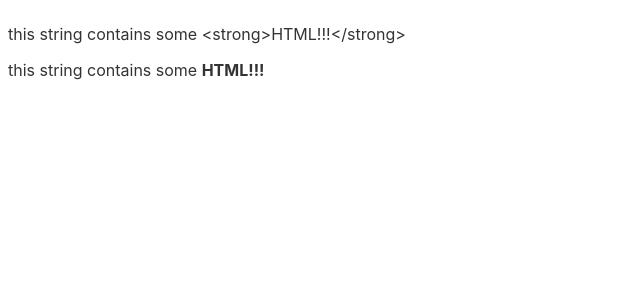
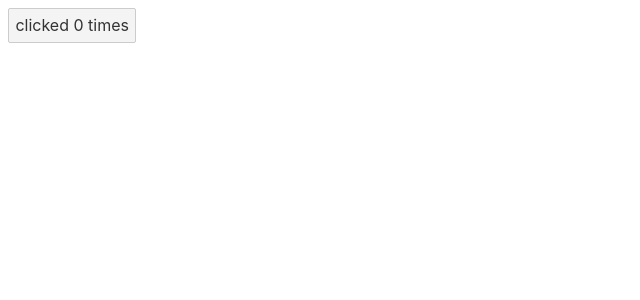
Before and after one commit to lsoulima/course_svelte, a Svelte app in the folder client/: page / in a window 1280 px wide. Shown: the top 300 px of the page, without its empty margins (0-640 px from the left). Built offline with nearby package versions, Linux system fonts and the light colour scheme.

Commit message:
Reactivity/Assignments

```diff
--- a/client/src/App.svelte
+++ b/client/src/App.svelte
@@ -1,11 +1,13 @@
 <script>
-	let string = `this string contains some <strong>HTML!!!</strong>`;
+	let count = 0;
+
+	const handleClick = () => {
+		count += 1;
+	};
 </script>
 
-<!-- Show Text with tags -->
-<p>{string}</p>
-
-<!-- Use the special {@html ...} tag, to interpret HTML code -->
-<p>
-	{@html string}
-</p>
+<button on:click={handleClick}>
+	clicked
+	{count}
+	{count == 1 ? 'time' : 'times'}
+</button>
```
